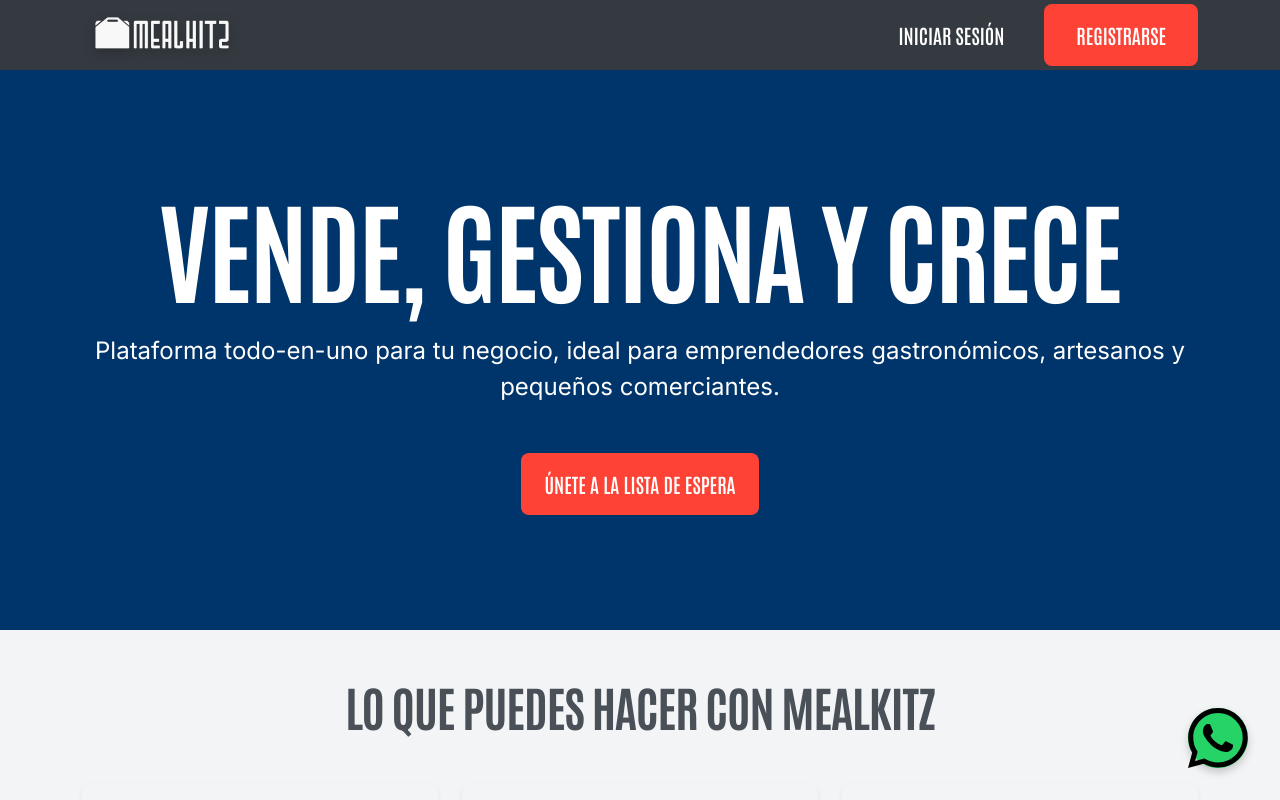
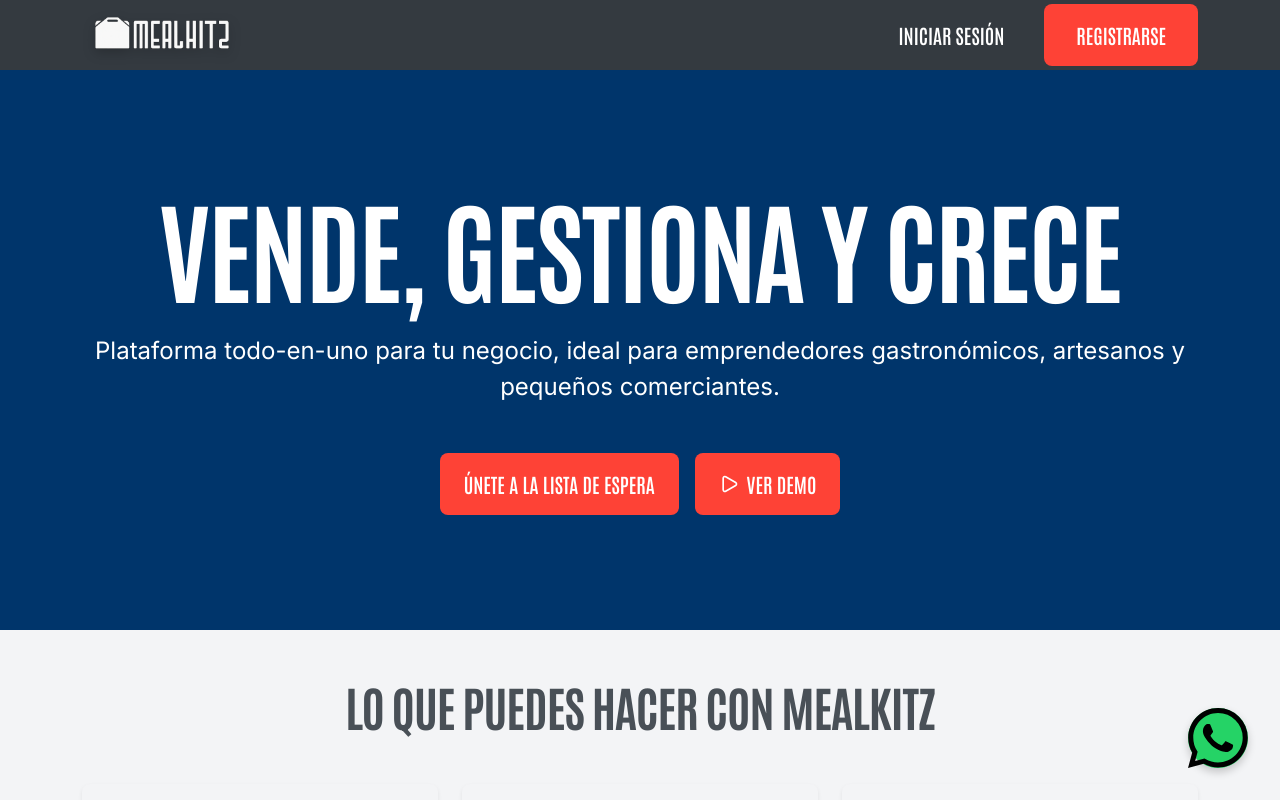
Before and after one commit to KenRoach/mealkitz, a React (Vite) app: page / in a window 1280 px wide. Shown: the top 800 px of the page. Built offline with nearby package versions, Linux system fonts and the light colour scheme.

Commit message:
Add: Ver Demo button in red on landing page hero section - links to business steps accordion demo with play icon and hover effects

```diff
--- a/src/pages/LandingPage.tsx
+++ b/src/pages/LandingPage.tsx
@@ -8,13 +8,15 @@
   ShoppingCart,
   BarChart3,
   CheckCircle,
-  ArrowRight
+  ArrowRight,
+  Play
 } from 'lucide-react';
 import { Whatsapp } from 'react-bootstrap-icons';
 import SimpleNavbar from '../components/SimpleNavbar';
 import Footer from '../components/Footer';
 import { useLanguage } from '../context/LanguageContext';
 import { translations } from '../lib/translations';
+import { Link } from 'react-router-dom';
 
 // Mobile-first, desktop-friendly Landing page for Mealkitz
 export default function LandingPage() {
@@ -199,7 +201,7 @@
         <div className="px-3 px-md-4">
           <h1 className="hero-title mb-3 mb-md-4">{t.heroTitle}</h1>
           <p className="hero-subtitle mb-4 mb-md-5">{t.heroSubtitle}</p>
-          <div className="d-flex justify-content-center">
+          <div className="d-flex flex-column flex-sm-row justify-content-center gap-3">
             <Button
               variant="secondary"
               className="hero-btn px-4 py-3"
@@ -207,6 +209,15 @@
             >
               {t.heroButton}
             </Button>
+            <Link to="/business-steps" className="text-decoration-none">
+              <Button
+                variant="outline-light"
+                className="hero-btn btn-demo px-4 py-3 d-flex align-items-center justify-content-center"
+              >
+                <Play size={20} className="me-2" />
+                Ver Demo
+              </Button>
+            </Link>
           </div>
         </div>
       </Container>
--- a/src/styles/custom.scss
+++ b/src/styles/custom.scss
@@ -124,6 +124,35 @@
   color: var(--bs-dark) !important;
   background-color: var(--bs-light) !important;
   border-color: var(--bs-light) !important;
+}
+
+/* Demo Button Specific Styling */
+.btn-demo {
+  background-color: var(--bs-secondary) !important;
+  border-color: var(--bs-secondary) !important;
+  color: white !important;
+
+  &:hover {
+    background-color: var(--bs-secondary) !important;
+    border-color: var(--bs-secondary) !important;
+    color: white !important;
+    filter: brightness(110%) !important;
+    transform: translateY(-2px) !important;
+    box-shadow: 0 4px 12px rgba(254, 66, 54, 0.3) !important;
+  }
+
+  &:focus {
+    background-color: var(--bs-secondary) !important;
+    border-color: var(--bs-secondary) !important;
+    color: white !important;
+    box-shadow: 0 0 0 0.2rem rgba(254, 66, 54, 0.25) !important;
+  }
+
+  &:active {
+    background-color: var(--bs-secondary) !important;
+    border-color: var(--bs-secondary) !important;
+    color: white !important;
+  }
 }
 
 /* ------------------------------------------------------------------
```
Also changed, not shown: 1 other file (tests, documents, lock files or other folders).
